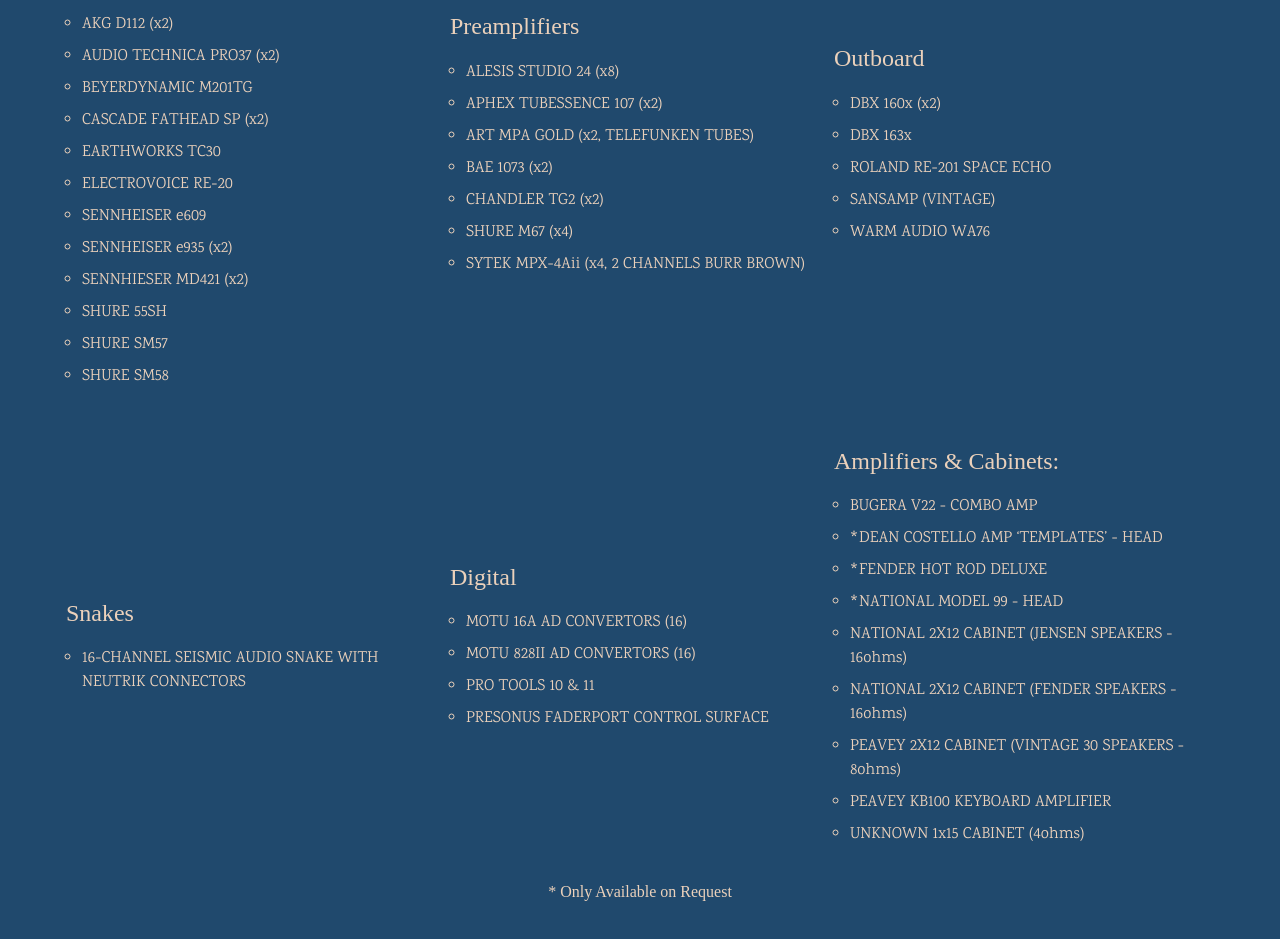
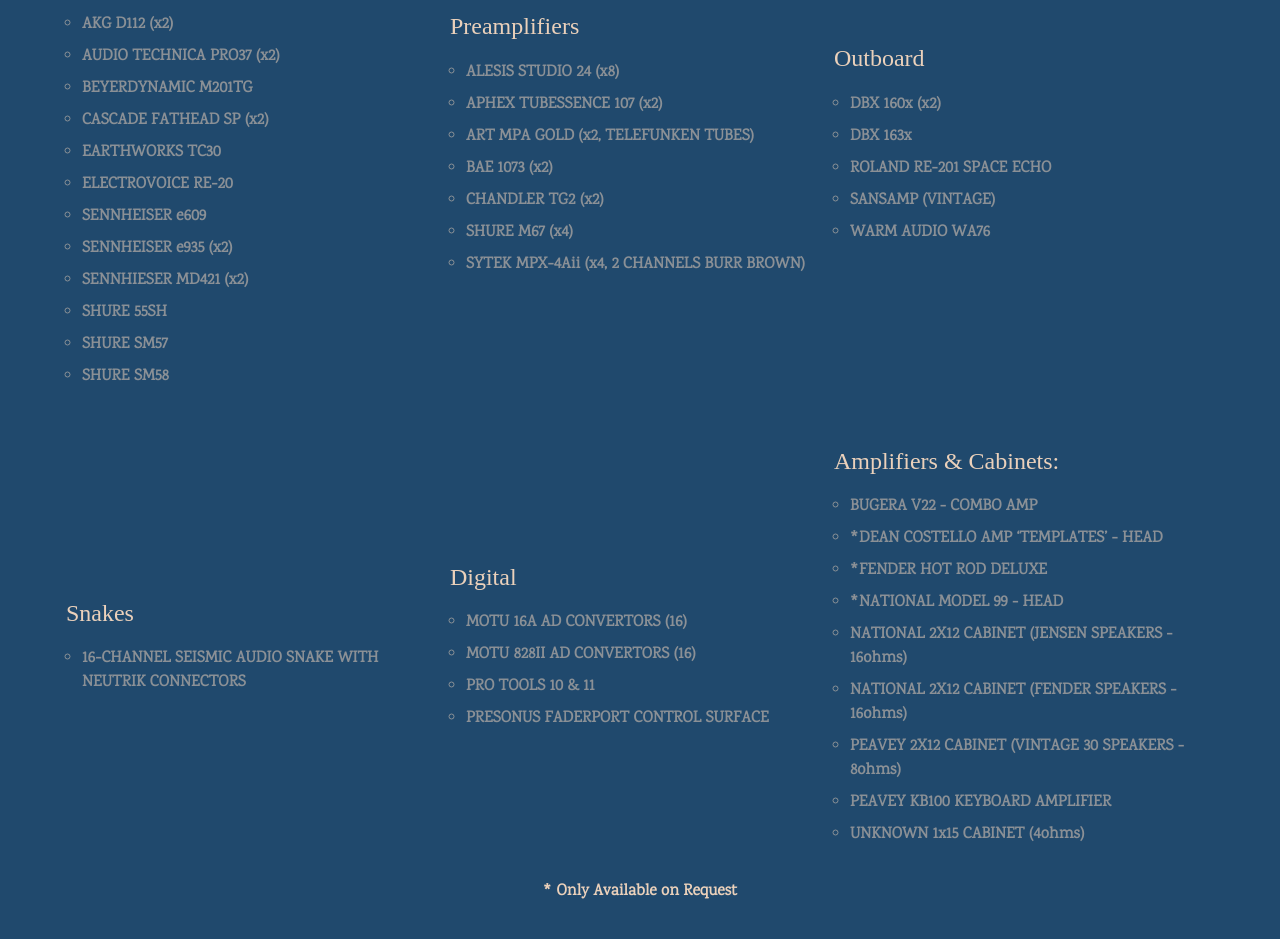
Before and after one commit to boyangm/palletSound, a React (Create React App) app in the folder client/: page /home in a window 1280 px wide. Shown: the part 1960-2899 px from the top of the page. Built offline with nearby package versions, Linux system fonts and the light colour scheme; a web font is replaced by a local one.

Commit message:
adjusted color on list

```diff
--- a/client/src/styles/equipment.scss
+++ b/client/src/styles/equipment.scss
@@ -29,6 +29,9 @@
         padding: 0;
             margin: .5rem;
             text-align: left;
+            font-family: 'Karma', serif;
+            font-weight: 900;
+            opacity: .7;
             @media screen and (min-width: 768px) {
 
                 margin: 0.5rem;
@@ -41,6 +44,8 @@
             margin: 0.5rem;
             text-align: left;
             font-family: 'Karma', serif;
+            font-weight: 900;
+            opacity: .75;
             @media screen and (min-width: 768px) {
 
                 margin: 0.5rem;
--- a/client/src/styles/home.scss
+++ b/client/src/styles/home.scss
@@ -104,6 +104,8 @@
         p{
             margin-top: 10%;
             line-height: 1.5rem;
+            font-family: 'Karma', serif;
+            font-weight: 900;
             @media screen and (min-width: 768px) {
                 width: 75%;
                 margin: 0 auto;
```
